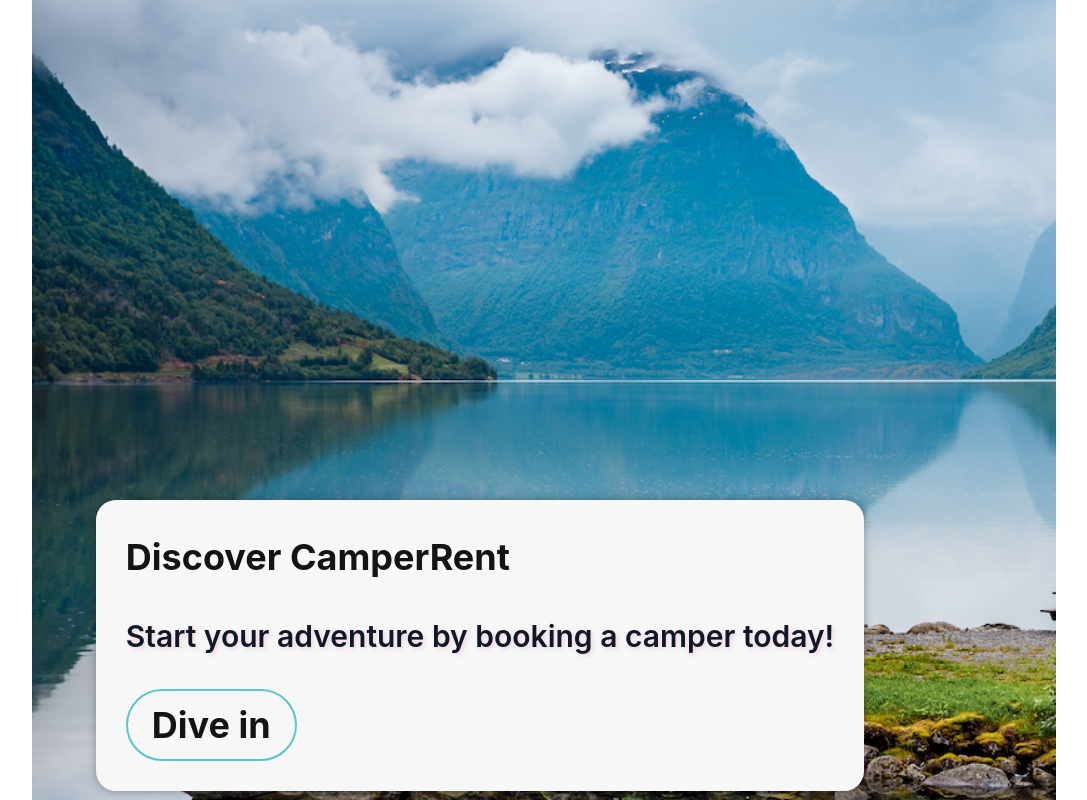
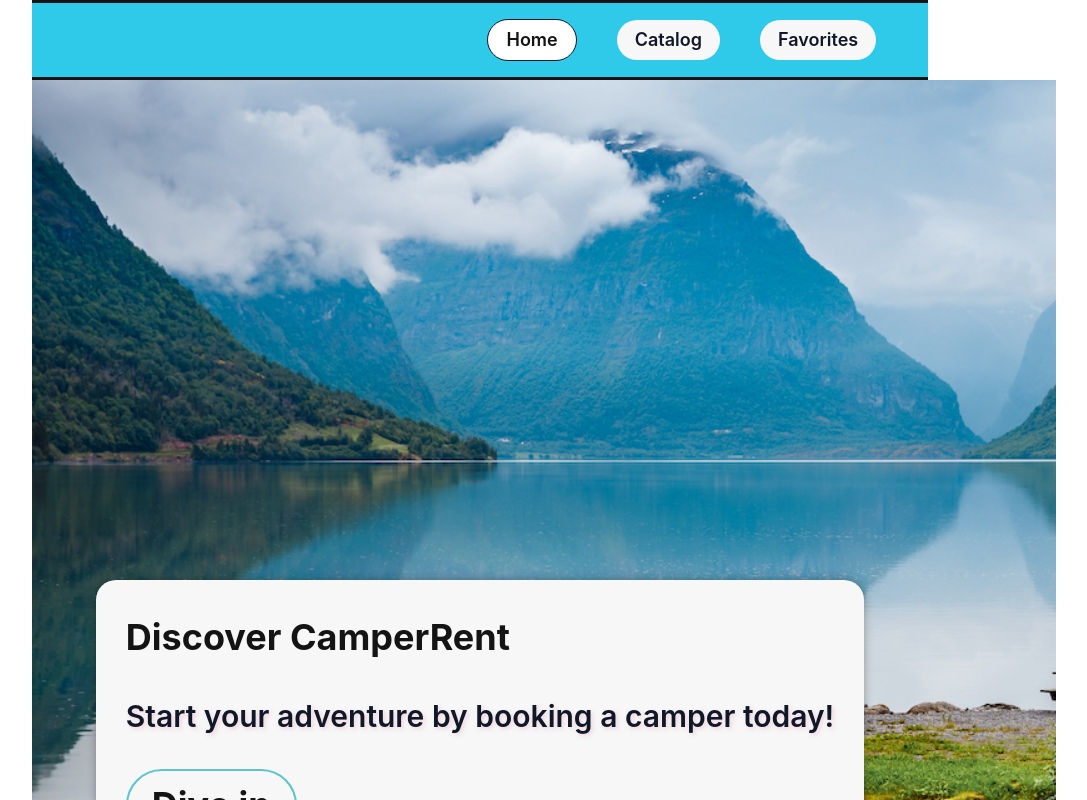
Before and after one commit to Marchenko1997/Test-Task, a React (Vite) app: page / in a window 1280 px wide. Shown: the top 800 px of the page, without its empty margins (160-1247 px from the left). Built offline with nearby package versions, Linux system fonts and the light colour scheme.

Commit message:
Creating header and main lazout component

```diff
--- a/package.json
+++ b/package.json
@@ -12,6 +12,7 @@
   "dependencies": {
     "@reduxjs/toolkit": "^2.2.7",
     "axios": "^1.7.3",
+    "clsx": "^2.1.1",
     "prop-types": "^15.8.1",
     "react": "^18.3.1",
     "react-dom": "^18.3.1",
--- a/src/App.jsx
+++ b/src/App.jsx
@@ -1,5 +1,6 @@
 import { lazy } from 'react';
 import { BrowserRouter as Router, Routes, Route, Navigate } from 'react-router-dom';
+import Layout from './Layout';
 
 const HomePage = lazy(() => import('./pages/HomePage/HomePage'));
 const CatalogPage = lazy(() => import('./pages/CatalogPage/CatalogPage'));
@@ -10,10 +11,12 @@ function App() {
   return (
     <Router>
       <Routes>
-        <Route path="/" element={<HomePage />} />
+        <Route path="/" element={<Layout />} >
+        <Route index element={<HomePage />} />
         <Route path="/catalog" element={<CatalogPage />} />
         <Route path="/favorites" element={<FavoritesPage />} />
         <Route path="*" element={<Navigate to="/" />} />
+        </Route>
       </Routes>
     </Router>
   );
--- /dev/null
+++ b/src/Layout.jsx
@@ -0,0 +1,19 @@
+
+import { Outlet } from 'react-router-dom';
+import NavHeader from './components/NavHeader/NavHeader';
+
+
+
+const Layout = () => {
+  return (
+    <div>
+      <NavHeader />
+      <main>
+        <Outlet />
+      </main>
+
+    </div>
+  )
+}
+
+export default Layout
--- /dev/null
+++ b/src/components/NavHeader/NavHeader.jsx
@@ -0,0 +1,30 @@
+import css from "./NavHeader.module.css";
+import { NavLink } from "react-router-dom";
+
+import clsx from "clsx";
+
+const linkClasses = ({ isActive }) =>
+  clsx(css.navLink, {
+    [css.active]: isActive,
+  });
+
+const NavHeader = () => {
+  return (
+    <header className={css.header}>
+      <nav className={css.headNavigation}>
+        <NavLink className={linkClasses} to="/">
+          Home
+        </NavLink>
+
+        <NavLink className={linkClasses} to="/catalog">
+          Catalog
+        </NavLink>
+        <NavLink className={linkClasses} to="/favorites">
+          Favorites
+        </NavLink>
+      </nav>
+    </header>
+  );
+};
+
+export default NavHeader;
--- /dev/null
+++ b/src/components/NavHeader/NavHeader.module.css
@@ -0,0 +1,56 @@
+.header {
+    display: flex;
+    border-top: 3px solid var(--accent-second-color);
+    border-bottom: 3px solid var(--accent-second-color);
+    background-color: var(--second-color);
+    align-items: center;
+    height: 50px;
+    justify-content: flex-end;
+    padding: 12px;
+}
+  .headNavigation{
+    display: flex;
+    align-items: center;
+    justify-content: right;
+    gap: 40px;
+    margin-right: 40px;
+  }
+
+
+  .iconCamper {
+    width: 26px;
+  height: 26px;
+
+  }
+
+  .navLink {
+    font-weight: 600;
+    font-size: 18px;
+    line-height: 16px;
+    display: flex;
+    padding: 12px 18px;
+    text-decoration: none;
+    color: var(--main-color);
+    background-color: var(--background-inputs);
+
+    border-radius: 200px;
+    transition: var(--anim);
+  }
+
+  .navLink:hover,
+  .navLink:focus,
+  .navLink:active {
+    color: var(--main-white);
+    background-color: var(--second-color);
+    border: 1px solid var(--main-color);
+    padding: 10px 16px;
+  }
+
+  .active {
+    color: var(--accent-second-color);
+  background-color: var(--main-white);
+  border: none;
+  transition: var(--anim);
+  padding: 12px 18px;
+  border: 1px solid var(--main-color);
+  }
--- a/src/index.css
+++ b/src/index.css
@@ -6,7 +6,7 @@
 
   --main-color: #101828;
   --main-white: #ffffff;
-  --second-color: #475467;
+  --second-color: #2fcae9;
   --accent-color: #5cc4cd;
   --accent-second-color: #141414;
   --add-color: #ffc531;
--- a/src/pages/HomePage/HomePage.jsx
+++ b/src/pages/HomePage/HomePage.jsx
@@ -1,6 +1,7 @@
 import css from './HomePage.module.css';
 import HomeTitle from '../../components/HomeTitle/HomeTitle';
 import { Link } from 'react-router-dom';
+
 
 
 
@@ -16,7 +17,9 @@ const HomePage = () => {
         <button type="button" className={css.buttonHome}>
           <Link to="/catalog">Dive in</Link>
         </button>
+
         </div>
+
       </section>
     </div>
   )
--- a/src/pages/HomePage/HomePage.module.css
+++ b/src/pages/HomePage/HomePage.module.css
@@ -55,3 +55,8 @@
   color: var(--main-color);
   background-color: var(--accent-color);
 }
+
+.iconCamper {
+  width: 50px;
+  height: 50px;
+}
```
Also changed, not shown: src/components/Icon/Icon.jsx (added, +17 -0 lines), src/assets/symbol-defs.svg (added), 1 other file (tests, documents, lock files or other folders).
